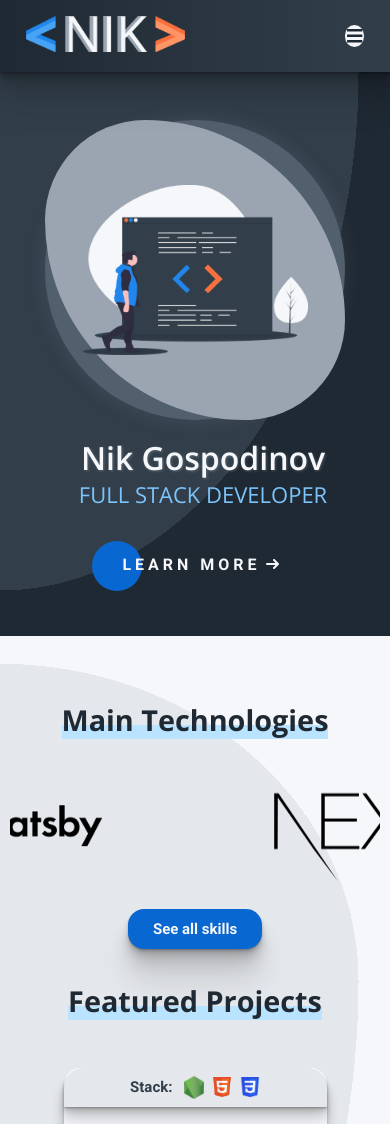
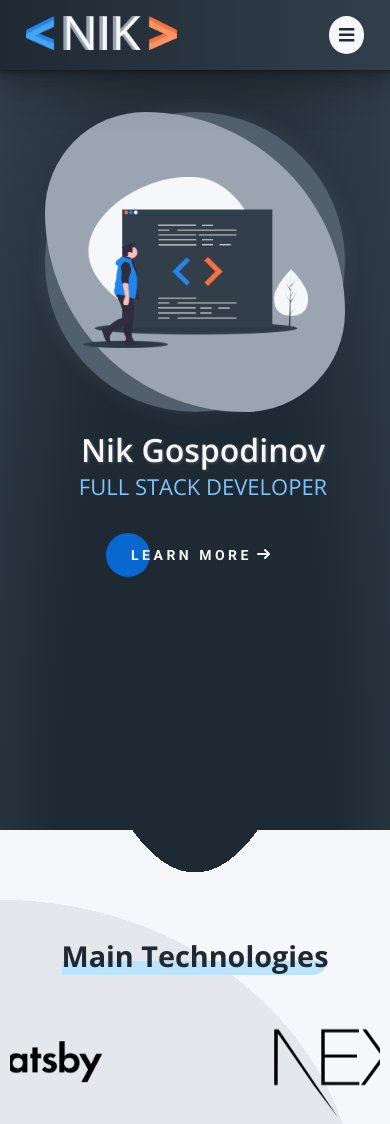
Before and after one commit to nikola96gospodinov/portfolio-2021, a Gatsby site: page / in a window 390 px wide. Shown: the top 1124 px of the page. Built offline with nearby package versions, Linux system fonts and the light colour scheme; Gatsby itself is replaced by a stand-in of ours.

Commit message:
small design changes and updates

```diff
--- a/gatsby-config.js
+++ b/gatsby-config.js
@@ -30,8 +30,8 @@
         name: `gatsby-starter-default`,
         short_name: `starter`,
         start_url: `/`,
-        background_color: `#663399`,
-        theme_color: `#663399`,
+        background_color: `#1F2933`,
+        theme_color: `#1F2933`,
         display: `minimal-ui`,
         icon: `src/images/nik-logo-minimal.png`, // This path is relative to the root of the site.
       },
--- a/src/components/Header/header.scss
+++ b/src/components/Header/header.scss
@@ -63,8 +63,9 @@
         color: $neutral-color-dark;
         border-radius: 50%;
         border: 2px solid $neutral-color-light;
-        width: 1.5rem!important;
-        height: 1.5rem!important;
+        width: 1.25rem!important;
+        height: 1.25rem!important;
+        padding: .5rem;
         cursor: pointer;
     }
 
--- a/src/page-parts/Home/Mockups.js
+++ b/src/page-parts/Home/Mockups.js
@@ -65,7 +65,7 @@
     }
 
     const displayMockups = () => {
-        return mockups.map((mockup, i) => {
+        return mockups.reverse().map((mockup, i) => {
             return(
                 <div>
                     <div className="mockup-cell" key={i}>
--- a/src/pages/about.js
+++ b/src/pages/about.js
@@ -22,6 +22,7 @@
         />
 
         <div className="banner banner-about">
+            <div className="banner-o">
                 <div className="container">
                     <div className="double-grid">
                         <div>
@@ -36,6 +37,7 @@
                             </AnchorLink>
                         </div>
                         <div className="circle"><div></div></div>
+                    </div>
                 </div>
             </div>
         </div>
--- a/src/pages/index.js
+++ b/src/pages/index.js
@@ -46,7 +46,8 @@
       image={Banner}
     />
 
-    <div class="banner">
+    <div className="banner">
+      <div className="banner-o">
         <div className="container banner-inner">
           <div className="banner-text">
             <h1>Nik Gospodinov</h1>
@@ -63,6 +64,7 @@
             <div className="circle">
               <div className="circle-inner">
                 <img src={Banner} alt="illustration of a coder"/>
+              </div>
             </div>
           </div>
         </div>
--- a/src/pages/widgets.js
+++ b/src/pages/widgets.js
@@ -17,6 +17,7 @@
         />
 
         <div className="banner banner-widgets">
+            <div className="banner-o">
                 <div className="container">
                     <div className="double-grid">
                         <div>
@@ -33,6 +34,7 @@
                         <div className="circle">
                             <div>
                                 <img src={Banner} alt="widget illustration"/>
+                            </div>
                         </div>
                     </div>
                 </div>
--- a/src/styles/about.scss
+++ b/src/styles/about.scss
@@ -2,7 +2,7 @@
 
 .banner-about {
     display: flex;
-    align-items: center;
+    // align-items: center;
     justify-content: center;
 
     h1 {
--- a/src/styles/index.scss
+++ b/src/styles/index.scss
@@ -2,10 +2,17 @@
 
 .banner {
     background-color: $neutral-color-dark;
-    background: radial-gradient(at left top, $neutral-color-dark-2 65%, $neutral-color-dark 65%);
-    height: 90vh;
+    background: radial-gradient(at top, $neutral-color-dark 70.75%, transparent 70.75%);
+    height: 85vh;
     display: flex;
     justify-content: center;
+    margin-bottom: 10vh;
+}
+
+.banner-o {
+    height: 70vh;
+    width: 100%;
+    background:  radial-gradient(at bottom, $neutral-color-dark 50%, $neutral-color-dark-2);
 }
 
 .banner-inner {
@@ -44,6 +51,7 @@
     align-items: center;
     justify-content: center;
     box-shadow: 0 0 20px 1px rgba(200, 200, 200, 0.1);
+    margin-top: 10vh;
 }
 
 .circle-inner {
@@ -92,8 +100,8 @@
 .featured-images-container {
     height: 100px;
     display: flex;
+    align-items: center;
     justify-content: center;
-    align-items: center;
 }
 
 .main-technologies .center-container a {
@@ -226,8 +234,12 @@
 
 @media (max-width: 834px) {
     .banner {
-        height: 100%;
-        padding: 3rem 0;
+        height: 40vh;
+        margin-bottom: 0;
+    }
+
+    .banner-o {
+        height: 35vh;
     }
 
     .banner-text h1 {
@@ -247,6 +259,7 @@
     .circle {
         width: 250px;
         height: 250px;
+        margin-top: 5vh;
     }
 
     .main-technologies {
@@ -284,6 +297,16 @@
 }
 
 @media (max-width: 599px) {
+    .banner {
+        height: auto;
+        min-height: 95vh;
+    }
+
+    .banner-o {
+        //height: auto;
+        min-height: 90vh;
+    }
+
     .banner-inner {
         display: flex;
         flex-direction: column-reverse;
@@ -325,6 +348,14 @@
 }
 
 @media (max-width: 320px) {
+    .banner {
+        height: 125vh;
+    }
+
+    .banner-o {
+        height: 120vh;
+    }
+
     .circle {
         width: 275px;
         height: 275px;
--- a/src/styles/portfolio.scss
+++ b/src/styles/portfolio.scss
@@ -3,7 +3,7 @@
 .portfolio-banner {
     display: flex;
     justify-content: center;
-    align-items: center;
+    // align-items: center;
 
     .double-grid {
         align-items: center;
@@ -48,7 +48,7 @@
 
 .portfolio-items {
     padding-top: 7rem;
-    background: radial-gradient(at left top, $neutral-color-light-2 65%, $neutral-color-light 65%);
+    background: radial-gradient(at left bottom, $neutral-color-light-2 65%, $neutral-color-light 65%);
 
     .triple-grid {
         margin-top: 3rem;
@@ -206,7 +206,7 @@
 
         h2 {
             font-size: 1.2rem;
-            margin-bottom: 1.5rem;
+            //margin-bottom: 1.5rem;
             margin-left: 1rem;
         }
 
--- a/src/styles/skills.scss
+++ b/src/styles/skills.scss
@@ -3,7 +3,7 @@
 .banner-skills {
     display: flex;
     justify-content: center;
-    align-items: center;
+    // align-items: center;
 
     .double-grid {
         align-items: center;
@@ -47,7 +47,7 @@
 
 .skill-list {
     padding-top: 5rem;
-    background: radial-gradient(at left top, $neutral-color-light-2 65%, $neutral-color-light 65%);
+    background: radial-gradient(at left bottom, $neutral-color-light-2 65%, $neutral-color-light 65%);
 
     .skills {
         p {
--- a/src/styles/style.scss
+++ b/src/styles/style.scss
@@ -104,6 +104,7 @@
     color: $neutral-color-dark;
     background: linear-gradient(to top, $primary-color-light-2 35%, transparent 35%);
     display: inline;
+    border-radius: 1rem 0;
 }
 
 .small-heading {
@@ -155,7 +156,7 @@
 
 @media (max-width: 834px) {
     .container {
-        width: 600px;
+        width: 580px;
     }
 
     .outer-container {
@@ -164,6 +165,20 @@
 
     .sub-heading {
         font-size: 2rem;
+    }
+
+    .cta {
+        margin-top: 1rem;
+        padding: 12px 25px;
+    }
+
+    .cta::before {
+        width: 44px;
+        height: 44px;
+    }
+
+    .cta span {
+        font-size: 14px;
     }
 }
 
--- a/src/styles/widgets.scss
+++ b/src/styles/widgets.scss
@@ -3,7 +3,7 @@
 .banner-widgets {
     display: flex;
     justify-content: center;
-    align-items: center;
+    // align-items: center;
 
     .double-grid {
         align-items: center;
```
Also changed, not shown: src/pages/portfolio.js (+5 -5 lines), src/pages/skills.js (+5 -4 lines). Lines whose indentation alone changed are shown as unchanged.
